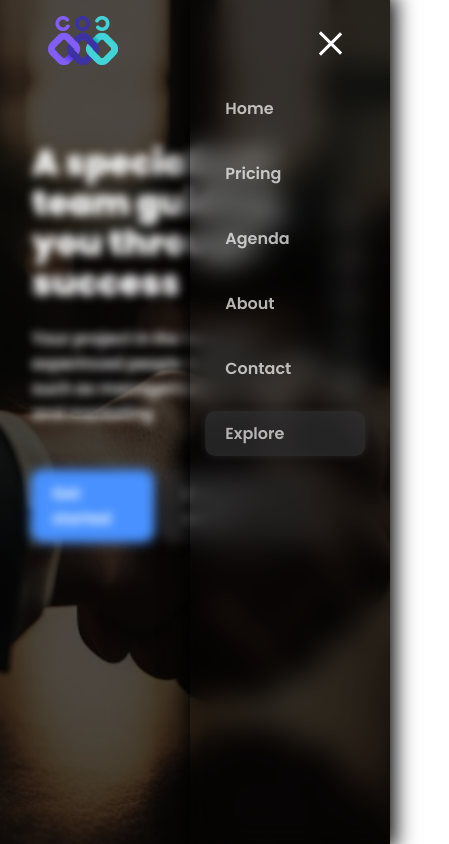
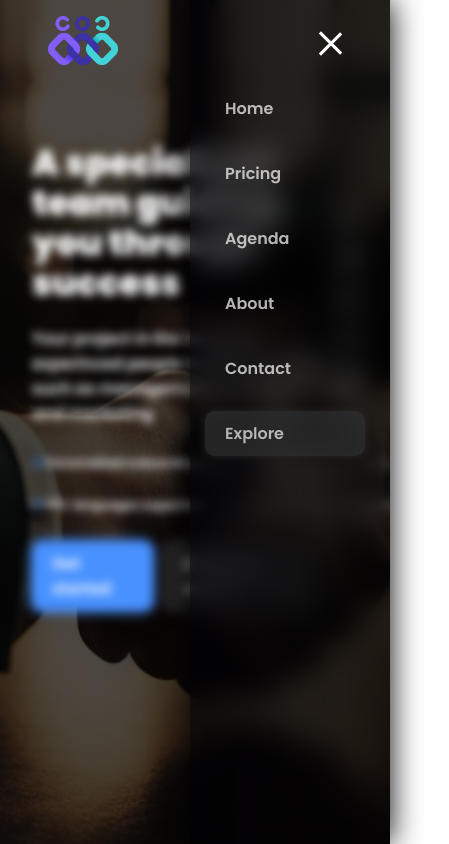
Before and after one commit to hkosaimi/union, a plain HTML site: page index.html in a window 390 px wide. Both pictures are taken after a click on the element 327 px from the left and 43 px from the top of the page. Shown: the whole page, 449 px wide, since content can reach past the window. Drawn offline with Linux system fonts and the light colour scheme.

Commit message:
added text

```diff
--- a/index.html
+++ b/index.html
@@ -47,6 +47,17 @@
           Your project in the hands of experinced people in different fields such as management,
           business, and marketing
         </p>
+        <div class="checklist">
+          <div class="checklistRow1">
+            <p><i class="fa-regular fa-circle-check"></i> Personalized onboarding help</p>
+            <p><i class="fa-regular fa-circle-check"></i> Friendly pricing as you scale</p>
+          </div>
+          <div class="checklistRow2">
+            <p><i class="fa-regular fa-circle-check"></i> 95+ languages supported</p>
+            <p><i class="fa-regular fa-circle-check"></i> 14-day free trial</p>
+            <p><i class="fa-regular fa-circle-check"></i> Cancel anytime</p>
+          </div>
+        </div>
         <div class="homeBtn">
           <a>Get started</a>
           <a> <i class="fa-solid fa-pen-to-square"></i> Book a demo</a>
@@ -60,6 +71,7 @@
         <a href="#" class="fa fa-youtube"></a>
       </div>
     </div>
+
     <script src="logic.js"></script>
   </body>
 </html>
--- a/style.css
+++ b/style.css
@@ -12,6 +12,7 @@ body {
   padding: 0;
   font-size: 16px;
   color: #fff;
+  user-select: none;
 }
 
 .navbar {
@@ -45,7 +46,6 @@ body {
   background-position: center;
   height: 100vh;
   width: 100vw;
-  background-color: rgba(0, 0, 0, 0.9);
 }
 
 .home {
@@ -57,10 +57,6 @@ body {
   font-weight: 900;
   font-size: 50px;
   line-height: 60px;
-}
-
-.home div:last-child {
-  margin-top: 40px;
 }
 
 .home a {
@@ -89,11 +85,6 @@ body {
   opacity: 1;
 }
 
-.more {
-  background: #fff;
-  height: 500px;
-}
-
 .homeSide {
   display: flex;
   flex-direction: column;
@@ -105,9 +96,7 @@ body {
 .fa {
   padding: 10px 10px;
   margin-left: 10px;
-  border-radius: 50%;
   font-size: 30px !important;
-  text-align: center;
   text-decoration: none;
   opacity: 0.7;
   color: #fff;
@@ -159,9 +148,6 @@ body {
     color: #fff;
   }
 
-  .home p {
-    margin-bottom: 50px;
-  }
   .homeBtn {
     display: flex;
     height: 60px;
@@ -178,10 +164,10 @@ body {
     width: 200px;
     height: 100%;
     animation-name: navanimation;
-    animation-duration: 2s;
+    animation-duration: 1s;
     /* From https://css.glass */
-    background: linear-gradient(90deg, rgba(0, 0, 0, 0.3), rgba(0, 0, 0, 0.3));
-    box-shadow: 0 0 20px 5px rgb(0, 0, 0);
+    background: linear-gradient(90deg, rgba(0, 0, 4, 0.663), rgba(0, 0, 0, 0.4));
+    box-shadow: 0 0 30px rgb(0, 0, 0);
     backdrop-filter: blur(14.2px);
     -webkit-backdrop-filter: blur(14.2px);
   }
@@ -192,7 +178,7 @@ body {
     padding: 10px 20px;
     cursor: pointer;
     animation-name: links-animation;
-    animation-duration: 3s;
+    animation-duration: 2s;
     animation-fill-mode: forwards;
   }
   .show ul li {
@@ -305,3 +291,22 @@ body {
     transform: translateX(-5px);
   }
 }
+
+.checklist div {
+  display: flex;
+  column-gap: 10px;
+  align-items: center;
+  font-size: 12px;
+  text-wrap: nowrap;
+}
+
+.checklist div:first-child {
+  margin-top: 10px;
+}
+
+.checklist div:last-child {
+  margin-bottom: 20px;
+}
+.checklist i {
+  color: var(--primary-color);
+}
```
Also changed, not shown: try.gif (added).
